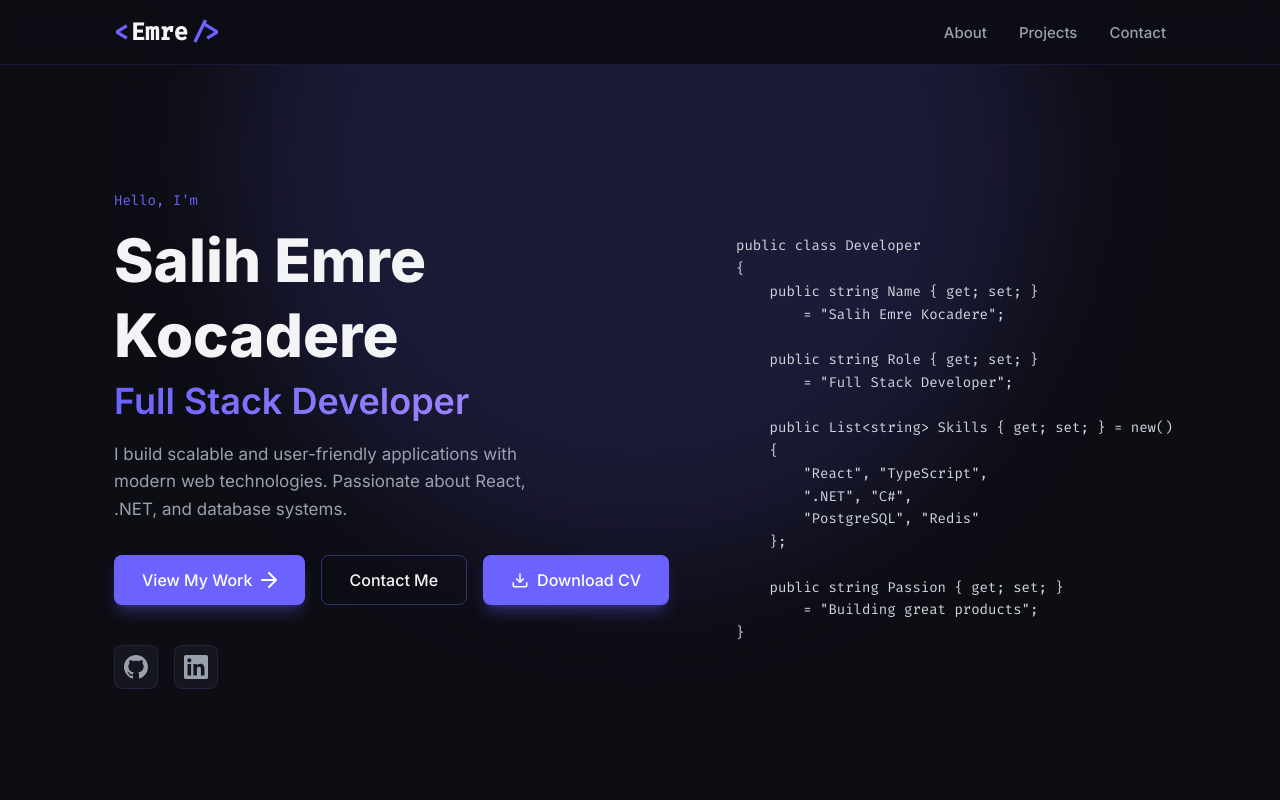
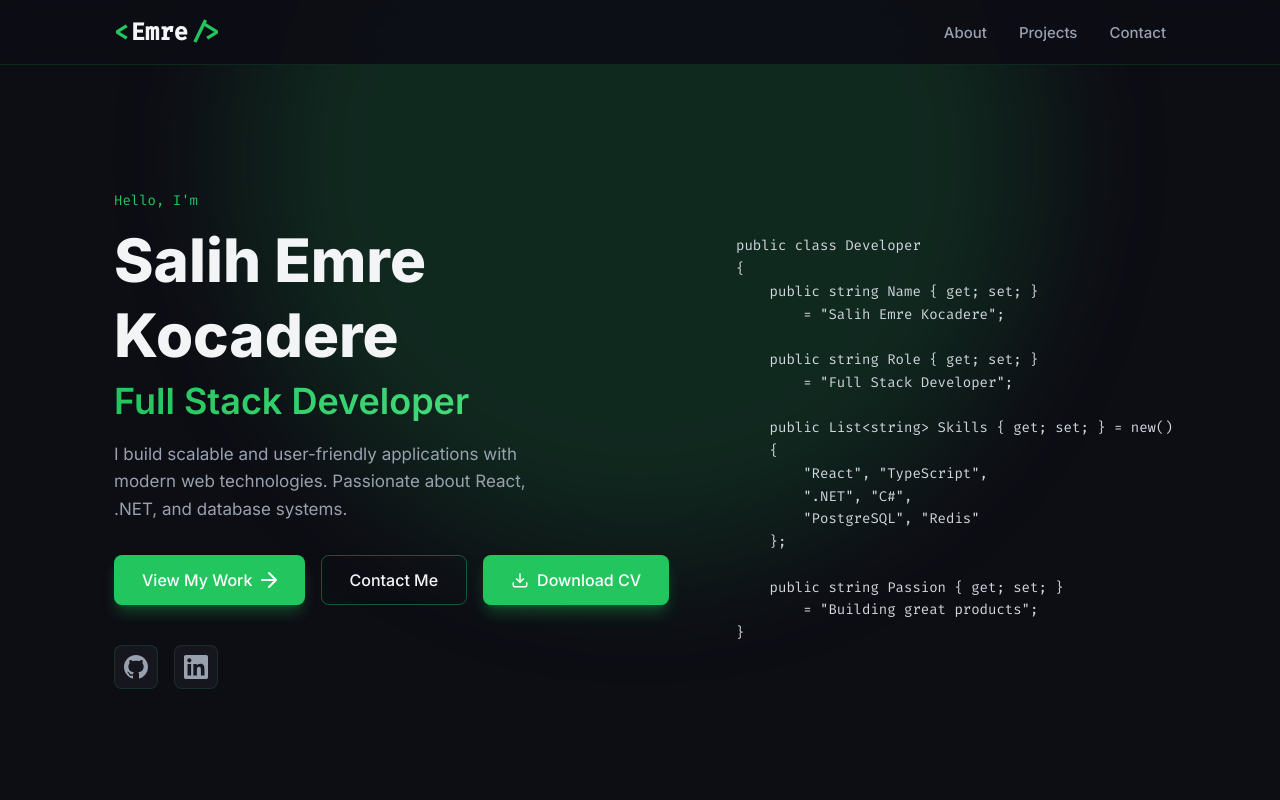
Before and after one commit to emrekocadere/portfolio, a React (Vite) app: page / in a window 1280 px wide. Shown: the top 800 px of the page. Built offline with nearby package versions, Linux system fonts and the light colour scheme.

Commit message:
chore: add favicons, metadata, and update colors

```diff
--- a/index.html
+++ b/index.html
@@ -2,9 +2,12 @@
 <html lang="en">
   <head>
     <meta charset="UTF-8" />
-    <link rel="icon" type="image/svg+xml" href="/vite.svg" />
+    <link rel="icon" type="image/svg+xml" href="/favicon.png" />
     <meta name="viewport" content="width=device-width, initial-scale=1.0" />
-    <title>emrekocadere</title>
+    <meta name="description" content="Salih Emre Kocadere - Full Stack Developer. Building scalable and user-friendly applications with React, .NET, and modern web technologies." />
+    <meta name="keywords" content="developer, portfolio, react, .net, full stack, typescript, web developer" />
+    <meta name="author" content="Salih Emre Kocadere" />
+    <title>Salih Emre Kocadere - Full Stack Developer</title>
   </head>
   <body>
     <div id="root"></div>
--- a/src/index.css
+++ b/src/index.css
@@ -5,16 +5,16 @@
   --font-sans: 'Inter', sans-serif;
   --font-mono: 'Fira Code', monospace;
 
-  --color-primary-50: #f5f3ff;
-  --color-primary-100: #ede9fe;
-  --color-primary-200: #ddd6fe;
-  --color-primary-300: #c4b5fd;
-  --color-primary-400: #a78bfa;
-  --color-primary-500: #6c63ff;
-  --color-primary-600: #5b21b6;
-  --color-primary-700: #4c1d95;
-  --color-primary-800: #3b0764;
-  --color-primary-900: #2e1065;
+  --color-primary-50: #f0fdf4;
+  --color-primary-100: #dcfce7;
+  --color-primary-200: #bbf7d0;
+  --color-primary-300: #86efac;
+  --color-primary-400: #4ade80;
+  --color-primary-500: #22c55e;
+  --color-primary-600: #16a34a;
+  --color-primary-700: #15803d;
+  --color-primary-800: #166534;
+  --color-primary-900: #145231;
 }
 
 @layer base {
```
Also changed, not shown: public/favicon.png (added), public/favicon.svg (added).
